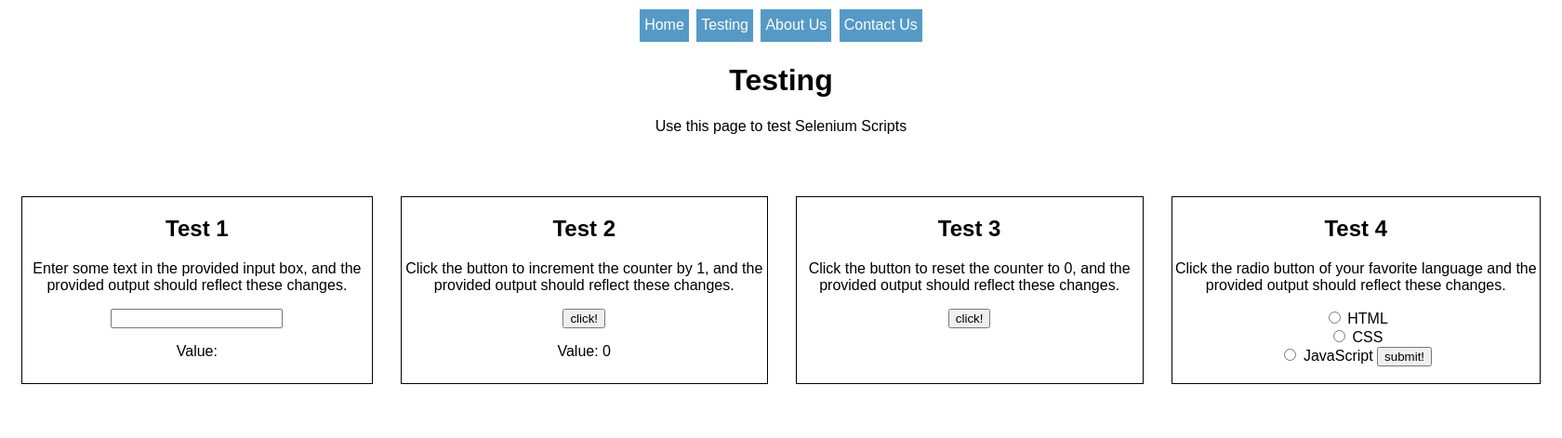
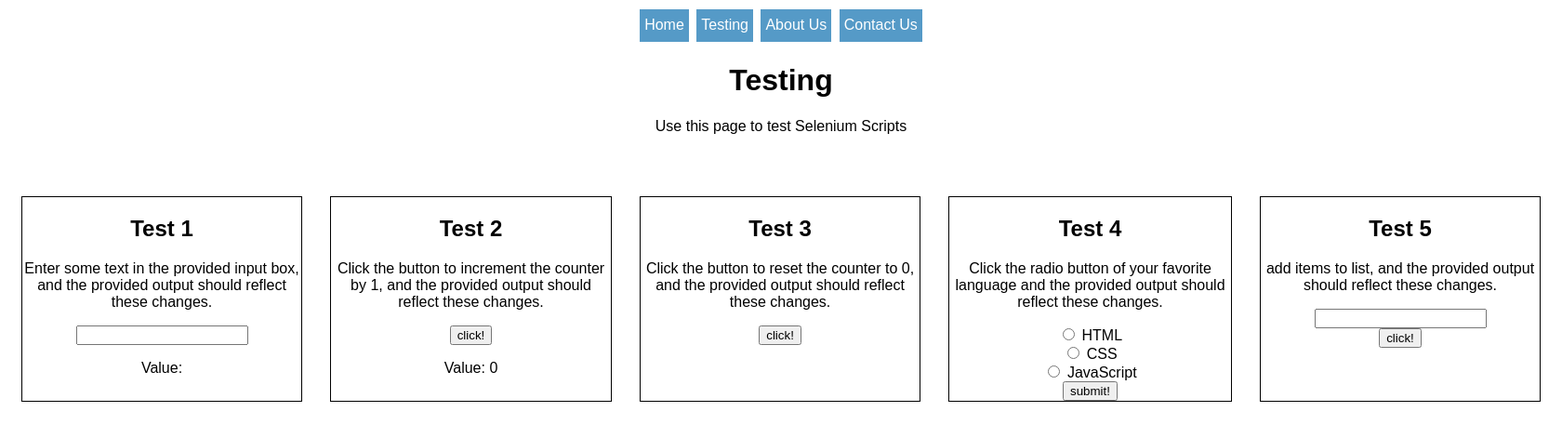
Before and after one commit to CSC-256-Group-Project-9/group-9-webapp, a Flask app: page /testing in a window 1680 px wide. Shown: the top 471 px of the page at 93% size. Run offline with Flask 3, Linux system fonts and the light colour scheme; some libraries are stand-ins or nearby versions.

Commit message:
feature: test5: list has been added - ugly but works for testing purposes

```diff
--- a/static/js/testing.js
+++ b/static/js/testing.js
@@ -1,16 +1,19 @@
 // test variables
 let test1_value = ''
 let test2_value = 0
+let test5_list = []
 
 // event targets
 let test1_input = document.querySelector('#test1-input')
 let test2_button = document.querySelector('#test2-button')
 let test3_button = document.querySelector('#test3-button')
+let test5_input = document.querySelector('#test5-input')
 
 // outputs
 let test1_output = document.querySelector('#test1-output')
 let test2_output = document.querySelector('#test2-output')
 let test4_output = document.querySelector('#test4-output')
+let test5_output = document.querySelector('#test5-output')
 
 function test1() {
     test1_value = test1_input.value
@@ -36,3 +39,8 @@ function test4() {
                 = "Favorite Language: " + ele[i].value;
     }
 }
+
+function test5() {
+    test5_list.push(test5_input.value)
+    document.getElementById("list-contents").innerHTML = test5_list
+}
--- a/templates/testing.html
+++ b/templates/testing.html
@@ -34,11 +34,18 @@
                 <input type="radio" id="css" name="fav_language" value="CSS">
                 <label for="css">CSS</label><br>
                 <input type="radio" id="javascript" name="fav_language" value="JavaScript">
-                <label for="javascript">JavaScript</label>
+                <label for="javascript">JavaScript</label><br>
                 <button id="test4-button" onclick="test4()">submit!</button>
                 <div id="result"></div>
             </div>
         </div>
+        <div class="test test5">
+            <h2>Test 5</h2>
+            <p>add items to list, and the provided output should reflect these changes.</p>
+            <input type="text" id="test5-input"><br>
+            <button id="test5-button" onclick="test5()">click!</button>
+            <p id="list-contents"></p>
+        </div>
     </div>
     <script src="{{ url_for('static', filename='js/testing.js') }}"></script>
 {% endblock body %}
```
